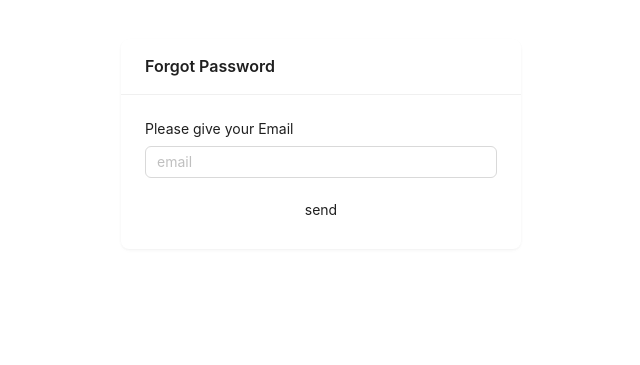
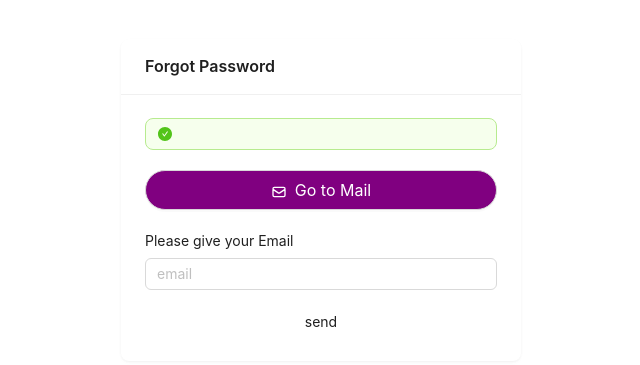
Before and after one commit to taufik69/oreby_dashboard, a React (Vite) app: page /forgotpassword in a window 1280 px wide. Shown: the part 201-566 px from the top of the page, without its empty margins (319-959 px from the left). Built offline with nearby package versions, Linux system fonts and the light colour scheme.

Commit message:
login and forgot password password

```diff
--- a/package.json
+++ b/package.json
@@ -16,6 +16,7 @@
     "react": "^18.2.0",
     "react-dom": "^18.2.0",
     "react-draft-wysiwyg": "^1.15.0",
+    "react-icons": "^5.0.1",
     "react-router-dom": "^6.15.0",
     "react-toastify": "^9.1.3"
   },
--- a/src/Component/ForgotPassword/ForgotPassword.jsx
+++ b/src/Component/ForgotPassword/ForgotPassword.jsx
@@ -1,22 +1,24 @@
 import React, { useState } from "react";
 import { Card, Input, Button, Alert } from "antd";
+import { HiOutlineMail } from "react-icons/hi";
 import axios from "axios";
 const ForgotPassword = () => {
   const [email, setemail] = useState("");
-  const [sucessAlert, setsucessAlert] = useState(false);
+  const [sucessAlert, setsucessAlert] = useState(true);
   const [errorAlert, seterrorAlert] = useState(false);
   const [loader, setloader] = useState(false);
+  const [goMail, setgoMail] = useState(false);
 
   /**
-   * API:http://localhost:3000/api/v1/auth/forgotPassword
-   * todo:HandleResetPassword api
+   * @API:http://localhost:5000/api/v1/auth/forgotPassword
+   * todo:HandleResetPassword api Hitter function
    * @parambody {email : given email}
    */
 
   const HandleResetPassword = async () => {
     try {
       setloader(true);
-      const api = `http://localhost:3000/api/v1/auth/forgotPassword`;
+      const api = `http://localhost:5000/api/v1/auth/forgotPassword`;
       const sucessData = await axios.post(api, {
         email,
       });
@@ -24,9 +26,10 @@ const ForgotPassword = () => {
       setsucessAlert(sucessData.data.data);
       setloader(false);
       setemail("");
-      window.location.href("https://mail.google.com/");
+      setgoMail(true);
     } catch (error) {
       setloader(false);
+
       seterrorAlert(error.response.data.error);
     }
   };
@@ -47,6 +50,16 @@ const ForgotPassword = () => {
     }
   };
 
+  /**
+   * function HandleGoEmail()
+   * @param (){}
+   *
+   */
+
+  const HandleGoEmail = () => {
+    window.location.replace("https://mail.google.com/");
+  };
+
   return (
     <div>
       <Card
@@ -58,12 +71,29 @@ const ForgotPassword = () => {
         }}
       >
         {sucessAlert && (
+          <div>
             <Alert
               message={sucessAlert}
               type="success"
               showIcon
               style={{ marginBottom: "20px" }}
             />
+            <Button
+              block
+              shape="round"
+              size="large"
+              style={{
+                width: "100%",
+                marginBottom: "20px",
+                background: "purple",
+                color: "white",
+              }}
+              icon={<HiOutlineMail style={{ verticalAlign: "middle" }} />}
+              onClick={HandleGoEmail}
+            >
+              Go to Mail
+            </Button>
+          </div>
         )}
 
         {errorAlert && (
@@ -74,6 +104,8 @@ const ForgotPassword = () => {
             style={{ marginBottom: "20px" }}
           />
         )}
+
+        {}
         <label htmlFor="email">Please give your Email</label>
         <Input
           required
--- a/src/Component/Login/Login.jsx
+++ b/src/Component/Login/Login.jsx
@@ -31,7 +31,7 @@ const Login = () => {
     try {
       setloading(true);
       const login = await axios.post(
-        "http://localhost:3000/api/v1/auth/login",
+        "http://localhost:5000/api/v1/auth/login",
         {
           email: loginInfo.email,
           password: loginInfo.password,
@@ -43,7 +43,7 @@ const Login = () => {
       if (role == "member") {
         toast.error(`Only admin and member can login `, {
           position: "top-right",
-          autoClose: 6000,
+          autoClose: 5000,
           hideProgressBar: false,
           closeOnClick: true,
           pauseOnHover: true,
```
Also changed, not shown: 1 other file (tests, documents, lock files or other folders). Lines whose indentation alone changed are shown as unchanged.
